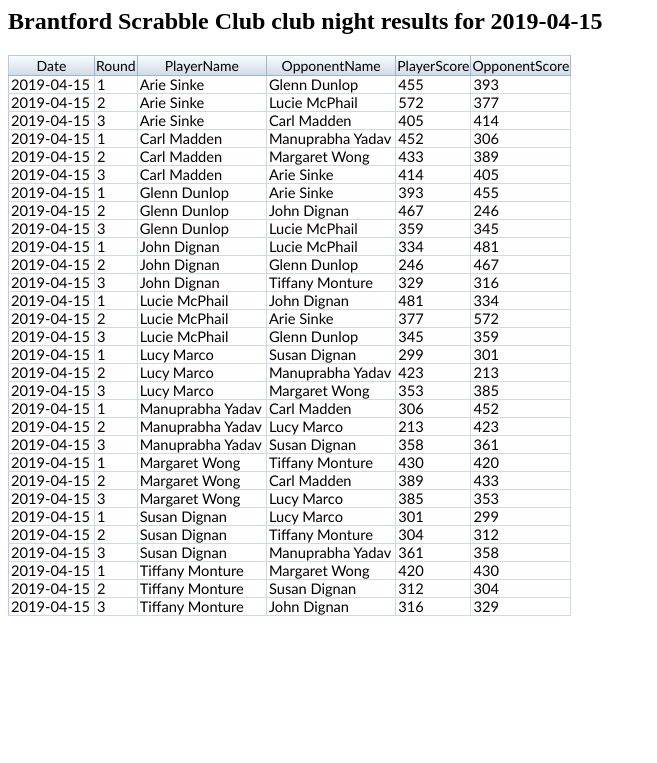
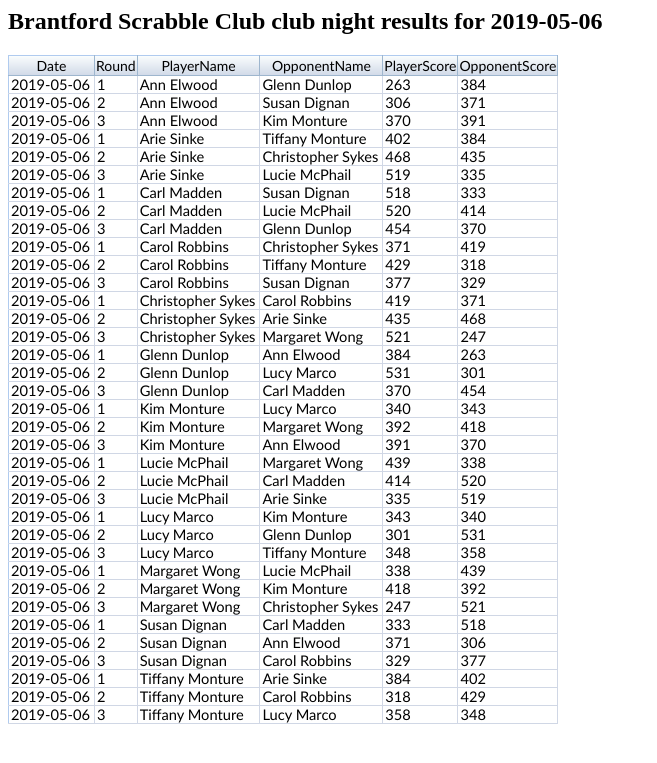
Before and after one commit to TileRunner/tilerunner.github.io, a Jekyll site: the page BrantfordClubNightResults.html, which Jekyll copies as it is, in a window 1280 px wide. Shown: the top 763 px of the page, without its empty margins (0-657 px from the left). Built offline with Jekyll 4.4.1, drawn with Linux system fonts in a browser that asks for light colours.

Commit message:
Brantford
Update for 3 weeks

```diff
--- a/BrantfordClubNightResults.html
+++ b/BrantfordClubNightResults.html
@@ -3,7 +3,7 @@
 <link rel="stylesheet" href="css/excel-2007.css" />
 </head>
 <body>
-<h2>Brantford Scrabble Club club night results for 2019-04-15</h2>
+<h2>Brantford Scrabble Club club night results for 2019-05-06</h2>
 <table class="ExcelTable2007">
 <thead>
 <tr>
@@ -17,244 +17,292 @@
 </thead>
 <tbody>
 <tr>
-<td>2019-04-15</td>
+<td>2019-05-06</td>
+<td>1</td>
+<td>Ann Elwood</td>
+<td>Glenn Dunlop</td>
+<td>263</td>
+<td>384</td>
+</tr>
+<tr>
+<td>2019-05-06</td>
+<td>2</td>
+<td>Ann Elwood</td>
+<td>Susan Dignan</td>
+<td>306</td>
+<td>371</td>
+</tr>
+<tr>
+<td>2019-05-06</td>
+<td>3</td>
+<td>Ann Elwood</td>
+<td>Kim Monture</td>
+<td>370</td>
+<td>391</td>
+</tr>
+<tr>
+<td>2019-05-06</td>
 <td>1</td>
 <td>Arie Sinke</td>
-<td>Glenn Dunlop</td>
-<td>455</td>
-<td>393</td>
+<td>Tiffany Monture</td>
+<td>402</td>
+<td>384</td>
 </tr>
 <tr>
-<td>2019-04-15</td>
+<td>2019-05-06</td>
 <td>2</td>
 <td>Arie Sinke</td>
+<td>Christopher Sykes</td>
+<td>468</td>
+<td>435</td>
+</tr>
+<tr>
+<td>2019-05-06</td>
+<td>3</td>
+<td>Arie Sinke</td>
 <td>Lucie McPhail</td>
-<td>572</td>
+<td>519</td>
+<td>335</td>
+</tr>
+<tr>
+<td>2019-05-06</td>
+<td>1</td>
+<td>Carl Madden</td>
+<td>Susan Dignan</td>
+<td>518</td>
+<td>333</td>
+</tr>
+<tr>
+<td>2019-05-06</td>
+<td>2</td>
+<td>Carl Madden</td>
+<td>Lucie McPhail</td>
+<td>520</td>
+<td>414</td>
+</tr>
+<tr>
+<td>2019-05-06</td>
+<td>3</td>
+<td>Carl Madden</td>
+<td>Glenn Dunlop</td>
+<td>454</td>
+<td>370</td>
+</tr>
+<tr>
+<td>2019-05-06</td>
+<td>1</td>
+<td>Carol Robbins</td>
+<td>Christopher Sykes</td>
+<td>371</td>
+<td>419</td>
+</tr>
+<tr>
+<td>2019-05-06</td>
+<td>2</td>
+<td>Carol Robbins</td>
+<td>Tiffany Monture</td>
+<td>429</td>
+<td>318</td>
+</tr>
+<tr>
+<td>2019-05-06</td>
+<td>3</td>
+<td>Carol Robbins</td>
+<td>Susan Dignan</td>
+<td>377</td>
+<td>329</td>
+</tr>
+<tr>
+<td>2019-05-06</td>
+<td>1</td>
+<td>Christopher Sykes</td>
+<td>Carol Robbins</td>
+<td>419</td>
+<td>371</td>
+</tr>
+<tr>
+<td>2019-05-06</td>
+<td>2</td>
+<td>Christopher Sykes</td>
+<td>Arie Sinke</td>
+<td>435</td>
+<td>468</td>
+</tr>
+<tr>
+<td>2019-05-06</td>
+<td>3</td>
+<td>Christopher Sykes</td>
+<td>Margaret Wong</td>
+<td>521</td>
+<td>247</td>
+</tr>
+<tr>
+<td>2019-05-06</td>
+<td>1</td>
+<td>Glenn Dunlop</td>
+<td>Ann Elwood</td>
+<td>384</td>
+<td>263</td>
+</tr>
+<tr>
+<td>2019-05-06</td>
+<td>2</td>
+<td>Glenn Dunlop</td>
+<td>Lucy Marco</td>
+<td>531</td>
+<td>301</td>
+</tr>
+<tr>
+<td>2019-05-06</td>
+<td>3</td>
+<td>Glenn Dunlop</td>
+<td>Carl Madden</td>
+<td>370</td>
+<td>454</td>
+</tr>
+<tr>
+<td>2019-05-06</td>
+<td>1</td>
+<td>Kim Monture</td>
+<td>Lucy Marco</td>
+<td>340</td>
+<td>343</td>
+</tr>
+<tr>
+<td>2019-05-06</td>
+<td>2</td>
+<td>Kim Monture</td>
+<td>Margaret Wong</td>
+<td>392</td>
+<td>418</td>
+</tr>
+<tr>
+<td>2019-05-06</td>
+<td>3</td>
+<td>Kim Monture</td>
+<td>Ann Elwood</td>
+<td>391</td>
+<td>370</td>
+</tr>
+<tr>
+<td>2019-05-06</td>
+<td>1</td>
+<td>Lucie McPhail</td>
+<td>Margaret Wong</td>
+<td>439</td>
+<td>338</td>
+</tr>
+<tr>
+<td>2019-05-06</td>
+<td>2</td>
+<td>Lucie McPhail</td>
+<td>Carl Madden</td>
+<td>414</td>
+<td>520</td>
+</tr>
+<tr>
+<td>2019-05-06</td>
+<td>3</td>
+<td>Lucie McPhail</td>
+<td>Arie Sinke</td>
+<td>335</td>
+<td>519</td>
+</tr>
+<tr>
+<td>2019-05-06</td>
+<td>1</td>
+<td>Lucy Marco</td>
+<td>Kim Monture</td>
+<td>343</td>
+<td>340</td>
+</tr>
+<tr>
+<td>2019-05-06</td>
+<td>2</td>
+<td>Lucy Marco</td>
+<td>Glenn Dunlop</td>
+<td>301</td>
+<td>531</td>
+</tr>
+<tr>
+<td>2019-05-06</td>
+<td>3</td>
+<td>Lucy Marco</td>
+<td>Tiffany Monture</td>
+<td>348</td>
+<td>358</td>
+</tr>
+<tr>
+<td>2019-05-06</td>
+<td>1</td>
+<td>Margaret Wong</td>
+<td>Lucie McPhail</td>
+<td>338</td>
+<td>439</td>
+</tr>
+<tr>
+<td>2019-05-06</td>
+<td>2</td>
+<td>Margaret Wong</td>
+<td>Kim Monture</td>
+<td>418</td>
+<td>392</td>
+</tr>
+<tr>
+<td>2019-05-06</td>
+<td>3</td>
+<td>Margaret Wong</td>
+<td>Christopher Sykes</td>
+<td>247</td>
+<td>521</td>
+</tr>
+<tr>
+<td>2019-05-06</td>
+<td>1</td>
+<td>Susan Dignan</td>
+<td>Carl Madden</td>
+<td>333</td>
+<td>518</td>
+</tr>
+<tr>
+<td>2019-05-06</td>
+<td>2</td>
+<td>Susan Dignan</td>
+<td>Ann Elwood</td>
+<td>371</td>
+<td>306</td>
+</tr>
+<tr>
+<td>2019-05-06</td>
+<td>3</td>
+<td>Susan Dignan</td>
+<td>Carol Robbins</td>
+<td>329</td>
 <td>377</td>
 </tr>
 <tr>
-<td>2019-04-15</td>
-<td>3</td>
+<td>2019-05-06</td>
+<td>1</td>
+<td>Tiffany Monture</td>
 <td>Arie Sinke</td>
-<td>Carl Madden</td>
-<td>405</td>
-<td>414</td>
+<td>384</td>
+<td>402</td>
 </tr>
 <tr>
-<td>2019-04-15</td>
-<td>1</td>
-<td>Carl Madden</td>
-<td>Manuprabha Yadav</td>
-<td>452</td>
-<td>306</td>
+<td>2019-05-06</td>
+<td>2</td>
+<td>Tiffany Monture</td>
+<td>Carol Robbins</td>
+<td>318</td>
+<td>429</td>
 </tr>
 <tr>
-<td>2019-04-15</td>
-<td>2</td>
-<td>Carl Madden</td>
-<td>Margaret Wong</td>
-<td>433</td>
-<td>389</td>
-</tr>
-<tr>
-<td>2019-04-15</td>
-<td>3</td>
-<td>Carl Madden</td>
-<td>Arie Sinke</td>
-<td>414</td>
-<td>405</td>
-</tr>
-<tr>
-<td>2019-04-15</td>
-<td>1</td>
-<td>Glenn Dunlop</td>
-<td>Arie Sinke</td>
-<td>393</td>
-<td>455</td>
-</tr>
-<tr>
-<td>2019-04-15</td>
-<td>2</td>
-<td>Glenn Dunlop</td>
-<td>John Dignan</td>
-<td>467</td>
-<td>246</td>
-</tr>
-<tr>
-<td>2019-04-15</td>
-<td>3</td>
-<td>Glenn Dunlop</td>
-<td>Lucie McPhail</td>
-<td>359</td>
-<td>345</td>
-</tr>
-<tr>
-<td>2019-04-15</td>
-<td>1</td>
-<td>John Dignan</td>
-<td>Lucie McPhail</td>
-<td>334</td>
-<td>481</td>
-</tr>
-<tr>
-<td>2019-04-15</td>
-<td>2</td>
-<td>John Dignan</td>
-<td>Glenn Dunlop</td>
-<td>246</td>
-<td>467</td>
-</tr>
-<tr>
-<td>2019-04-15</td>
-<td>3</td>
-<td>John Dignan</td>
-<td>Tiffany Monture</td>
-<td>329</td>
-<td>316</td>
-</tr>
-<tr>
-<td>2019-04-15</td>
-<td>1</td>
-<td>Lucie McPhail</td>
-<td>John Dignan</td>
-<td>481</td>
-<td>334</td>
-</tr>
-<tr>
-<td>2019-04-15</td>
-<td>2</td>
-<td>Lucie McPhail</td>
-<td>Arie Sinke</td>
-<td>377</td>
-<td>572</td>
-</tr>
-<tr>
-<td>2019-04-15</td>
-<td>3</td>
-<td>Lucie McPhail</td>
-<td>Glenn Dunlop</td>
-<td>345</td>
-<td>359</td>
-</tr>
-<tr>
-<td>2019-04-15</td>
-<td>1</td>
-<td>Lucy Marco</td>
-<td>Susan Dignan</td>
-<td>299</td>
-<td>301</td>
-</tr>
-<tr>
-<td>2019-04-15</td>
-<td>2</td>
-<td>Lucy Marco</td>
-<td>Manuprabha Yadav</td>
-<td>423</td>
-<td>213</td>
-</tr>
-<tr>
-<td>2019-04-15</td>
-<td>3</td>
-<td>Lucy Marco</td>
-<td>Margaret Wong</td>
-<td>353</td>
-<td>385</td>
-</tr>
-<tr>
-<td>2019-04-15</td>
-<td>1</td>
-<td>Manuprabha Yadav</td>
-<td>Carl Madden</td>
-<td>306</td>
-<td>452</td>
-</tr>
-<tr>
-<td>2019-04-15</td>
-<td>2</td>
-<td>Manuprabha Yadav</td>
-<td>Lucy Marco</td>
-<td>213</td>
-<td>423</td>
-</tr>
-<tr>
-<td>2019-04-15</td>
-<td>3</td>
-<td>Manuprabha Yadav</td>
-<td>Susan Dignan</td>
-<td>358</td>
-<td>361</td>
-</tr>
-<tr>
-<td>2019-04-15</td>
-<td>1</td>
-<td>Margaret Wong</td>
-<td>Tiffany Monture</td>
-<td>430</td>
-<td>420</td>
-</tr>
-<tr>
-<td>2019-04-15</td>
-<td>2</td>
-<td>Margaret Wong</td>
-<td>Carl Madden</td>
-<td>389</td>
-<td>433</td>
-</tr>
-<tr>
-<td>2019-04-15</td>
-<td>3</td>
-<td>Margaret Wong</td>
-<td>Lucy Marco</td>
-<td>385</td>
-<td>353</td>
-</tr>
-<tr>
-<td>2019-04-15</td>
-<td>1</td>
-<td>Susan Dignan</td>
-<td>Lucy Marco</td>
-<td>301</td>
-<td>299</td>
-</tr>
-<tr>
-<td>2019-04-15</td>
-<td>2</td>
-<td>Susan Dignan</td>
-<td>Tiffany Monture</td>
-<td>304</td>
-<td>312</td>
-</tr>
-<tr>
-<td>2019-04-15</td>
-<td>3</td>
-<td>Susan Dignan</td>
-<td>Manuprabha Yadav</td>
-<td>361</td>
-<td>358</td>
-</tr>
-<tr>
-<td>2019-04-15</td>
-<td>1</td>
-<td>Tiffany Monture</td>
-<td>Margaret Wong</td>
-<td>420</td>
-<td>430</td>
-</tr>
-<tr>
-<td>2019-04-15</td>
-<td>2</td>
-<td>Tiffany Monture</td>
-<td>Susan Dignan</td>
-<td>312</td>
-<td>304</td>
-</tr>
-<tr>
-<td>2019-04-15</td>
+<td>2019-05-06</td>
 <td>3</td>
 <td>Tiffany Monture</td>
-<td>John Dignan</td>
-<td>316</td>
-<td>329</td>
+<td>Lucy Marco</td>
+<td>358</td>
+<td>348</td>
 </tr>
 </tbody>
 </table>
```
Also changed, not shown: BrantfordClubStats.html (+108 -108 lines).
